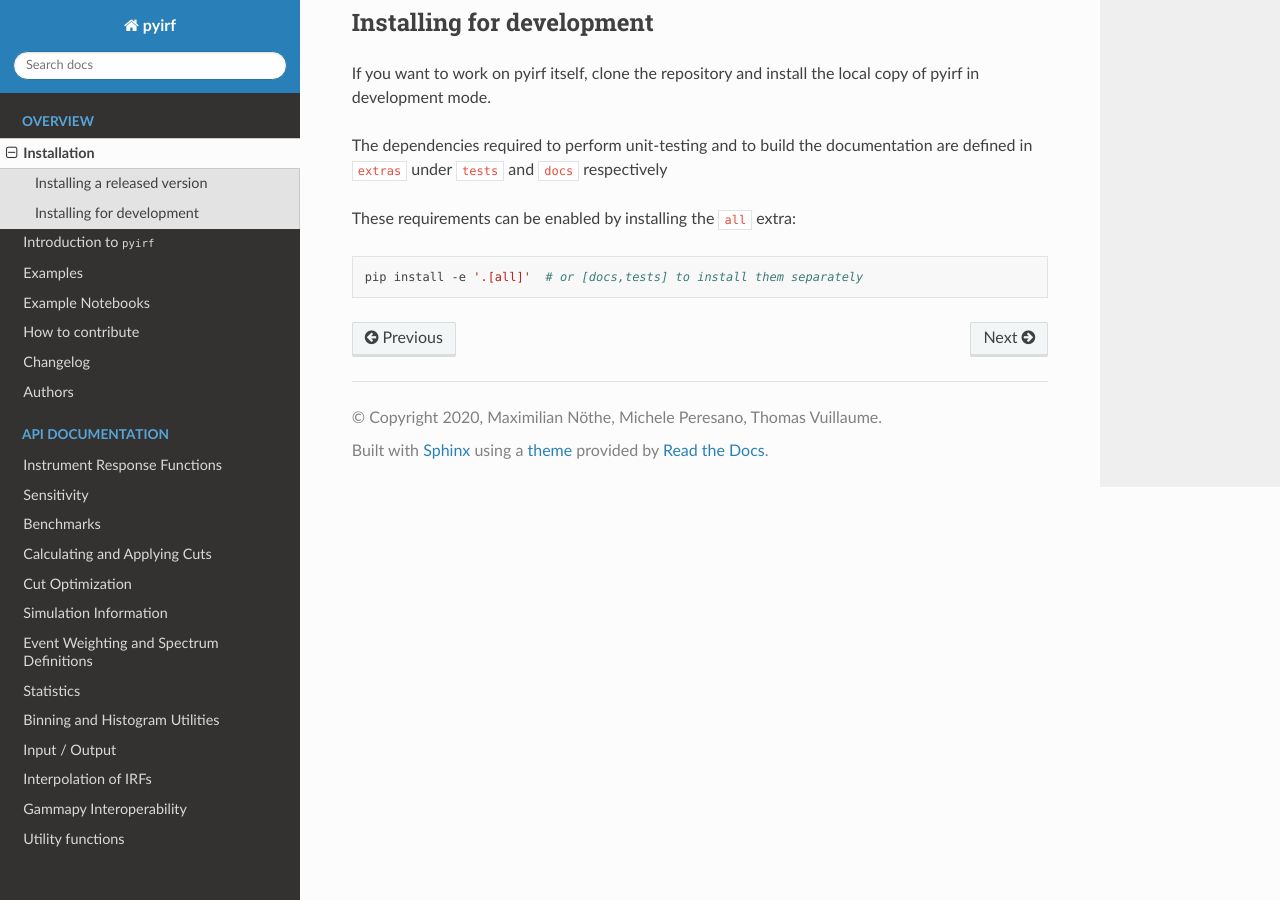
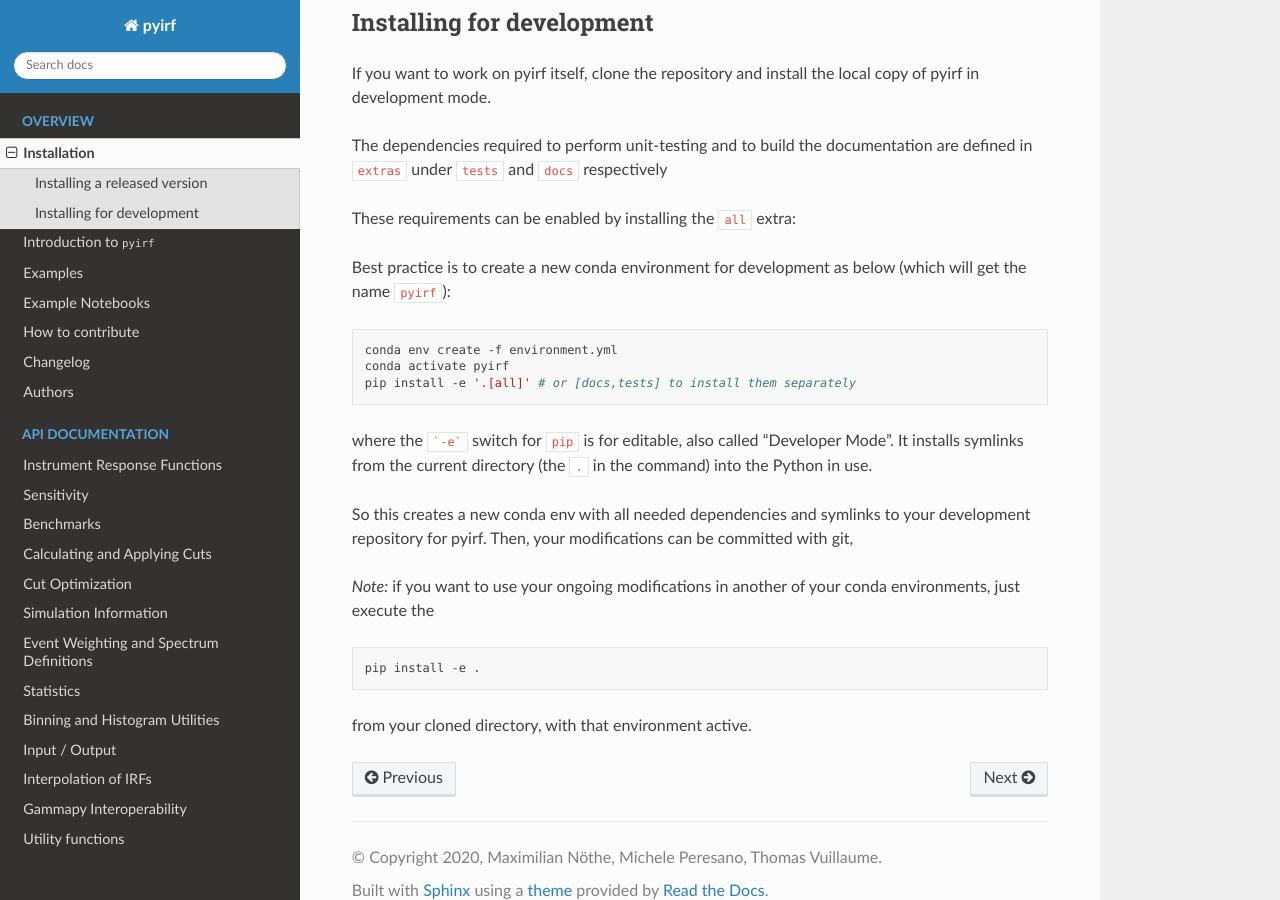
Before and after one commit to cta-observatory/pyirf, a Sphinx documentation site: the page built from docs/install.rst, in a window 1280 px wide and 900 px high, scrolled down 618 px. Built offline with Sphinx 7.4.7 and the Read the Docs theme 2.0.0, drawn with Linux system fonts in a browser that asks for light colours; the version number could not be read and is left out.

Commit message:
Modified `Installing for development` according to my understanding from discussion with @maxno

````diff
--- a/docs/install.rst
+++ b/docs/install.rst
@@ -36,6 +36,30 @@ are defined in ``extras`` under ``tests`` and ``docs`` respectively
 
 These requirements can be enabled by installing the ``all`` extra:
 
+Best practice is to create a new conda environment for development as below
+(which will get the name ``pyirf``):
+
 .. code-block:: bash
 
-    pip install -e '.[all]'  # or [docs,tests] to install them separately
+    conda env create -f environment.yml
+    conda activate pyirf
+    pip install -e '.[all]' # or [docs,tests] to install them separately
+
+where the ```-e``` switch for ``pip`` is for editable,
+also called "Developer Mode".
+It installs symlinks from the current directory
+(the ``.`` in the command) into the Python in use.
+
+So this creates a new conda env with all needed dependencies
+and symlinks to your development repository for pyirf.
+Then, your modifications can be committed with git,
+
+*Note:* if you want to use your ongoing modifications in
+another of your conda environments,
+just execute the
+
+.. code-block:: bash
+
+    pip install -e .
+
+from your cloned directory, with that environment active.
````
